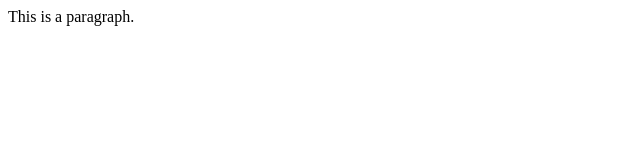
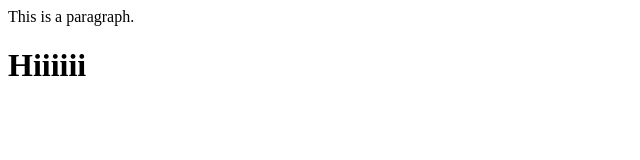
Before and after one commit to Devvrat1u/Demo1, a plain HTML site: page index.html in a window 1280 px wide. Shown: the whole page, without its empty margins (0-640 px from the left). Drawn offline with Linux system fonts and the light colour scheme.

Commit message:
commit of main3

```diff
--- a/index.html
+++ b/index.html
@@ -1 +1 @@
-<p>This is a paragraph.</p>
+<p>This is a paragraph.</p> <h1>Hiiiiii</h1>
```
